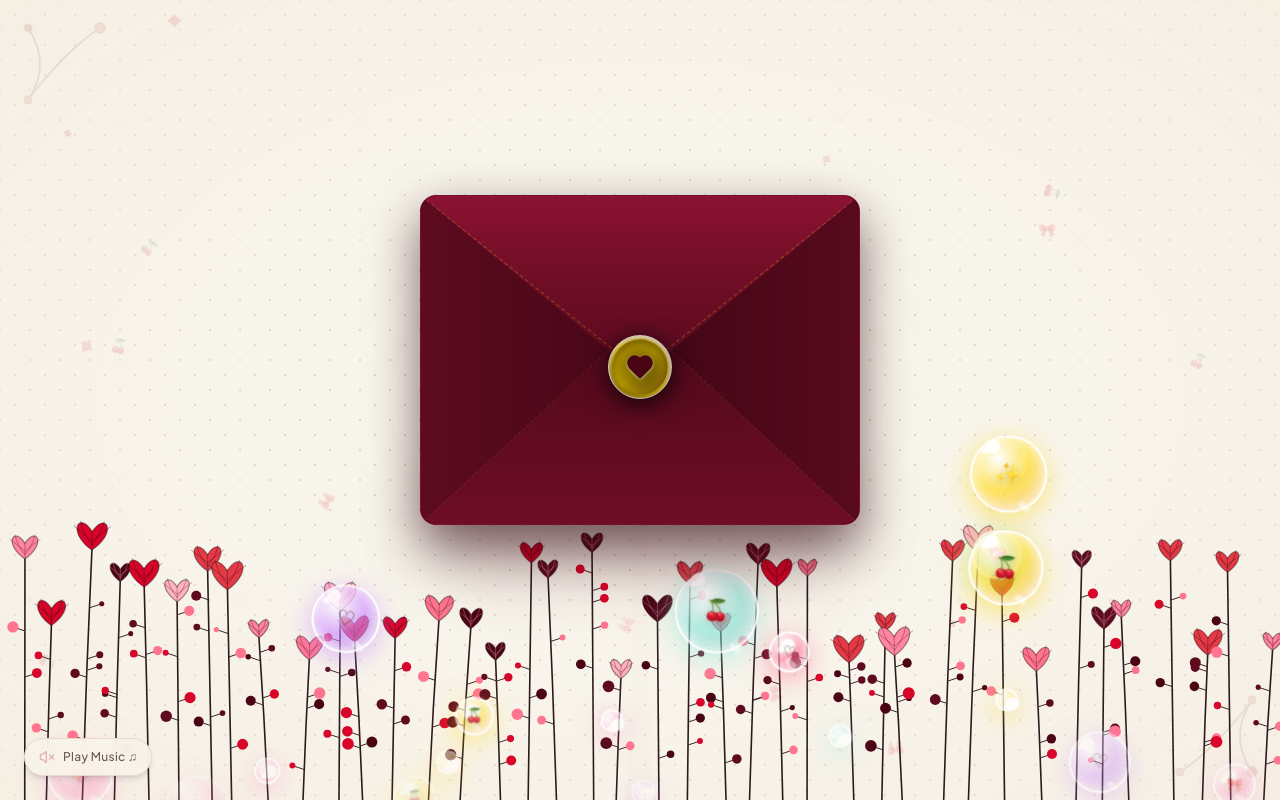
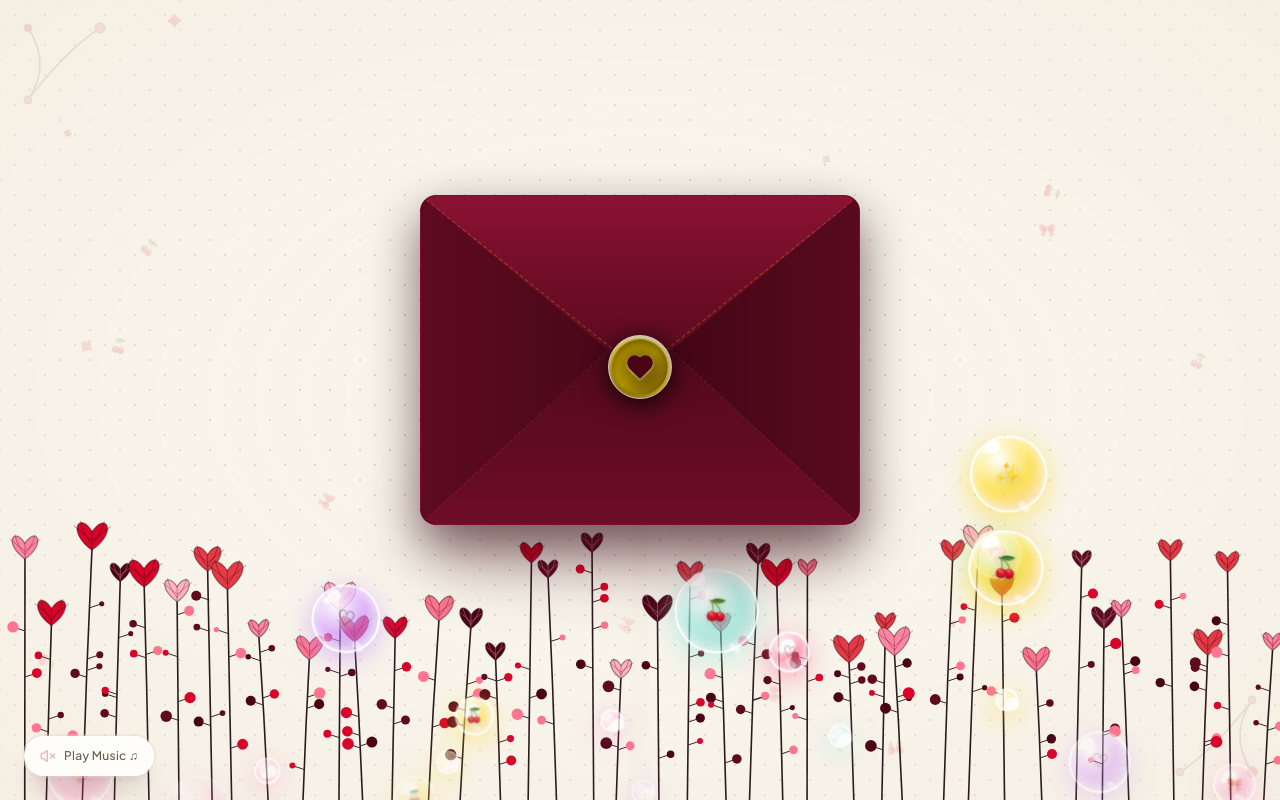
Before and after one commit to TriMind100/birthdaytemplat5, a React (Vite) app: page / in a window 1280 px wide. Built offline with nearby package versions, Linux system fonts and the light colour scheme; a web font is replaced by a local one.

Commit message:
style(music-control): add solid warm background to music pill button for legibility

```diff
--- a/src/components/MusicControl.jsx
+++ b/src/components/MusicControl.jsx
@@ -40,12 +40,12 @@ export const MusicControl = ({ audioUrl }) => {
   };
 
   return (
-    <div className="fixed bottom-4 left-4 sm:bottom-6 sm:left-6 z-50 flex items-center gap-2">
+    <div className="fixed bottom-3 left-3 sm:bottom-6 sm:left-6 z-50 flex items-center gap-2">
       <motion.button
         onClick={togglePlay}
         onMouseEnter={() => setIsHovered(true)}
         onMouseLeave={() => setIsHovered(false)}
-        className="relative group flex items-center gap-1.5 sm:gap-2 px-3 py-2 sm:px-3.5 sm:py-2.5 rounded-full bg-[#FAF5EB]/90 backdrop-blur-sm border border-[#E8D9C8] text-[#52463F] shadow-md hover:shadow-lg transition-all duration-300 cursor-pointer"
+        className="relative group flex items-center gap-1.5 sm:gap-2 px-3 py-2 sm:px-3.5 sm:py-2.5 rounded-full bg-[#FFFDF9] border-2 border-white text-[#52463F] shadow-xl hover:shadow-2xl transition-all duration-300 cursor-pointer touch-manipulation ring-2 ring-[#E8D9C8]/40"
         whileHover={{ scale: 1.05 }}
         whileTap={{ scale: 0.95 }}
       >
```
